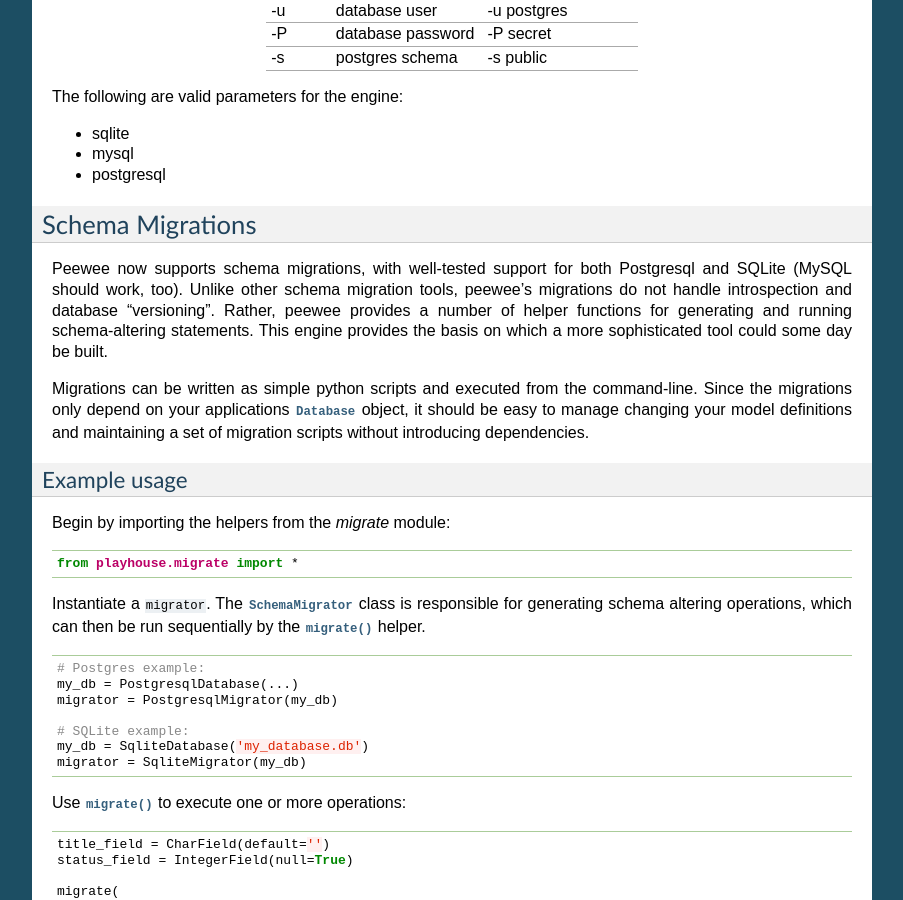
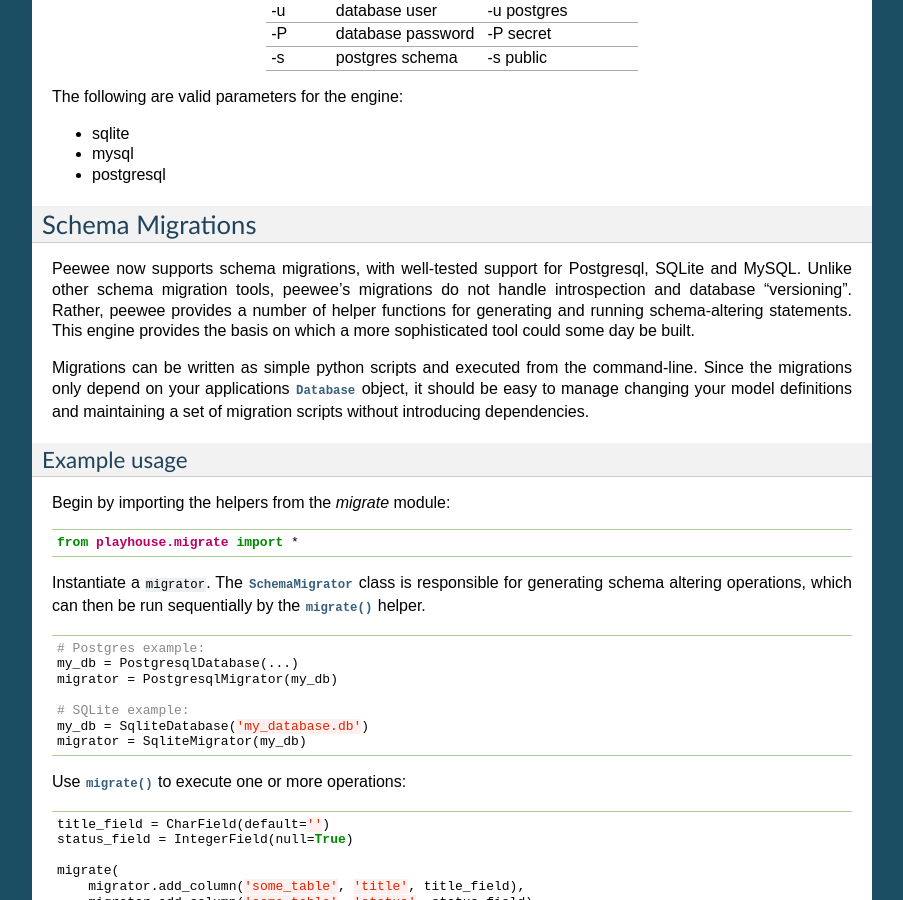
Before and after one commit to coleifer/peewee, a Sphinx documentation site: the page built from docs/peewee/playhouse.rst, in a window 1280 px wide and 900 px high, scrolled down 21348 px. Shown: the whole window, without its empty margins (198-1101 px from the left). Built offline with Sphinx 7.4.7, drawn with Linux system fonts in a browser that asks for light colours.

Commit message:
Remove caveat about mysql

```diff
--- a/docs/peewee/playhouse.rst
+++ b/docs/peewee/playhouse.rst
@@ -1436,8 +1436,8 @@ The following are valid parameters for the engine:
 Schema Migrations
 -----------------
 
-Peewee now supports schema migrations, with well-tested support for both Postgresql and
-SQLite (MySQL should work, too). Unlike other schema migration tools, peewee's migrations
+Peewee now supports schema migrations, with well-tested support for Postgresql,
+SQLite and MySQL. Unlike other schema migration tools, peewee's migrations
 do not handle introspection and database "versioning". Rather, peewee provides a number of
 helper functions for generating and running schema-altering statements. This engine provides
 the basis on which a more sophisticated tool could some day be built.
```
